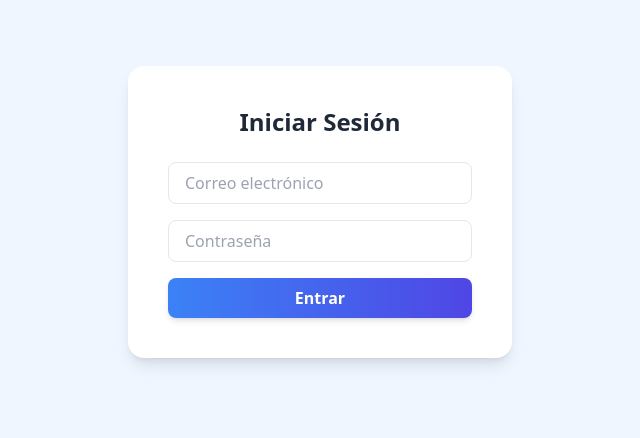
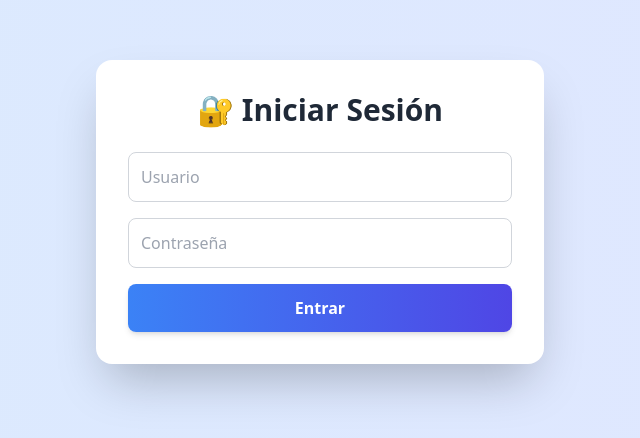
Before and after one commit to RJBarrera/ar-caps-pos, a React (Create React App) app in the folder frontend/: page / in a window 1280 px wide. Shown: the part 188-626 px from the top of the page, without its empty margins (320-960 px from the left). Built offline with nearby package versions, Linux system fonts and the light colour scheme; no server answers.

Commit message:
version con login

```diff
--- a/frontend/src/App.tsx
+++ b/frontend/src/App.tsx
@@ -1,58 +1,69 @@
-import React, { useState } from "react";
+import React, { useState, useEffect } from "react";
+import { BrowserRouter as Router, Routes, Route, Navigate } from "react-router-dom";
 
-interface LoginProps {
-  onLogin: () => void;
-}
+import Reports from "./pages/Reports";
+import Products from "./pages/Products";
+import Sales from "./pages/Sales";
+import Navbar from "./pages/Navbar";
+import Login from "./pages/Login";
 
-export default function Login({ onLogin }: LoginProps) {
-  const [email, setEmail] = useState("");
-  const [password, setPassword] = useState("");
-  const [error, setError] = useState("");
+function App() {
+  // Estado de login
+  const [isLoggedIn, setIsLoggedIn] = useState(false);
 
-  const handleSubmit = (e: React.FormEvent) => {
-    e.preventDefault();
+  // Al cargar la app, leer sesión desde localStorage
+  useEffect(() => {
+    const stored = localStorage.getItem("isLoggedIn");
+    if (stored === "true") setIsLoggedIn(true);
+  }, []);
 
-    // Aquí puedes reemplazar con tu lógica de autenticación real
-    if (email === "admin@arcaps.com" && password === "123456") {
-      onLogin();
-      localStorage.setItem("loggedIn", "true"); // opcional, para persistir sesión
-    } else {
-      setError("Usuario o contraseña incorrectos");
-    }
+  // Función para iniciar sesión
+  const handleLogin = () => {
+    setIsLoggedIn(true);
+    localStorage.setItem("isLoggedIn", "true");
+  };
+
+  // Función para cerrar sesión
+  const handleLogout = () => {
+    setIsLoggedIn(false);
+    localStorage.removeItem("isLoggedIn");
   };
 
   return (
-    <div className="flex items-center justify-center min-h-screen bg-blue-50">
-      <div className="bg-white rounded-2xl shadow-lg p-10 w-full max-w-sm">
-        <h1 className="text-2xl font-bold text-gray-800 mb-6 text-center">
-          Iniciar Sesión
-        </h1>
-        <form onSubmit={handleSubmit} className="space-y-4">
-          <input
-            type="email"
-            placeholder="Correo electrónico"
-            className="w-full px-4 py-2 border rounded-lg focus:outline-none focus:ring-2 focus:ring-blue-500"
-            value={email}
-            onChange={(e) => setEmail(e.target.value)}
-            required
+    <Router>
+      {/* Navbar solo si está logueado */}
+      {isLoggedIn && <Navbar onLogout={handleLogout} />}
+
+      <div className="mx-auto bg-blue-50 min-h-screen">
+        <Routes>
+          {/* Ruta principal */}
+          <Route
+            path="/"
+            element={
+              isLoggedIn ? <Navigate to="/sales" /> : <Login onLogin={handleLogin} />
+            }
           />
-          <input
-            type="password"
-            placeholder="Contraseña"
-            className="w-full px-4 py-2 border rounded-lg focus:outline-none focus:ring-2 focus:ring-blue-500"
-            value={password}
-            onChange={(e) => setPassword(e.target.value)}
-            required
+
+          {/* Rutas protegidas */}
+          <Route
+            path="/sales"
+            element={isLoggedIn ? <Sales /> : <Navigate to="/" />}
           />
-          {error && <p className="text-red-500 text-sm">{error}</p>}
-          <button
-            type="submit"
-            className="w-full py-2 rounded-lg bg-gradient-to-r from-blue-500 to-indigo-600 text-white font-semibold shadow-md hover:shadow-lg transition"
-          >
-            Entrar
-          </button>
-        </form>
+          <Route
+            path="/products"
+            element={isLoggedIn ? <Products /> : <Navigate to="/" />}
+          />
+          <Route
+            path="/reports"
+            element={isLoggedIn ? <Reports /> : <Navigate to="/" />}
+          />
+
+          {/* Catch-all */}
+          <Route path="*" element={<Navigate to="/" />} />
+        </Routes>
       </div>
-    </div>
+    </Router>
   );
 }
+
+export default App;
--- a/frontend/src/pages/Login.tsx
+++ b/frontend/src/pages/Login.tsx
@@ -12,6 +12,7 @@ export default function Login({ onLogin }: LoginProps) {
   const handleLogin = (e: React.FormEvent) => {
     e.preventDefault();
 
+    // Usuario de prueba
     if (email === "arcaps" && password === "123456") {
       onLogin();
     } else {
@@ -26,7 +27,9 @@ export default function Login({ onLogin }: LoginProps) {
           🔐 Iniciar Sesión
         </h1>
 
-        {error && <p className="text-red-500 text-sm text-center mb-4">{error}</p>}
+        {error && (
+          <p className="text-red-500 text-sm text-center mb-4">{error}</p>
+        )}
 
         <form onSubmit={handleLogin} className="flex flex-col gap-4">
           <input
```
